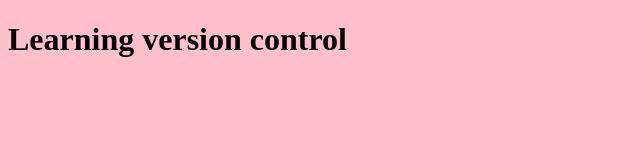
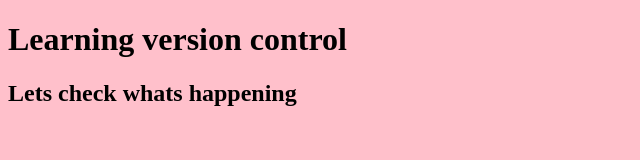
Before and after one commit to GlobalEmmy/website2, a plain HTML site: page index.html in a window 1280 px wide. Shown: the whole page, without its empty margins (0-640 px from the left). Drawn offline with Linux system fonts and the light colour scheme.

Commit message:
Added h2 in my index.html

```diff
--- a/index.html
+++ b/index.html
@@ -8,5 +8,6 @@
 </head>
 <body>
          <h1>Learning version control</h1>
+         <h2>Lets check whats happening</h2>
 </body>
 </html>
```
